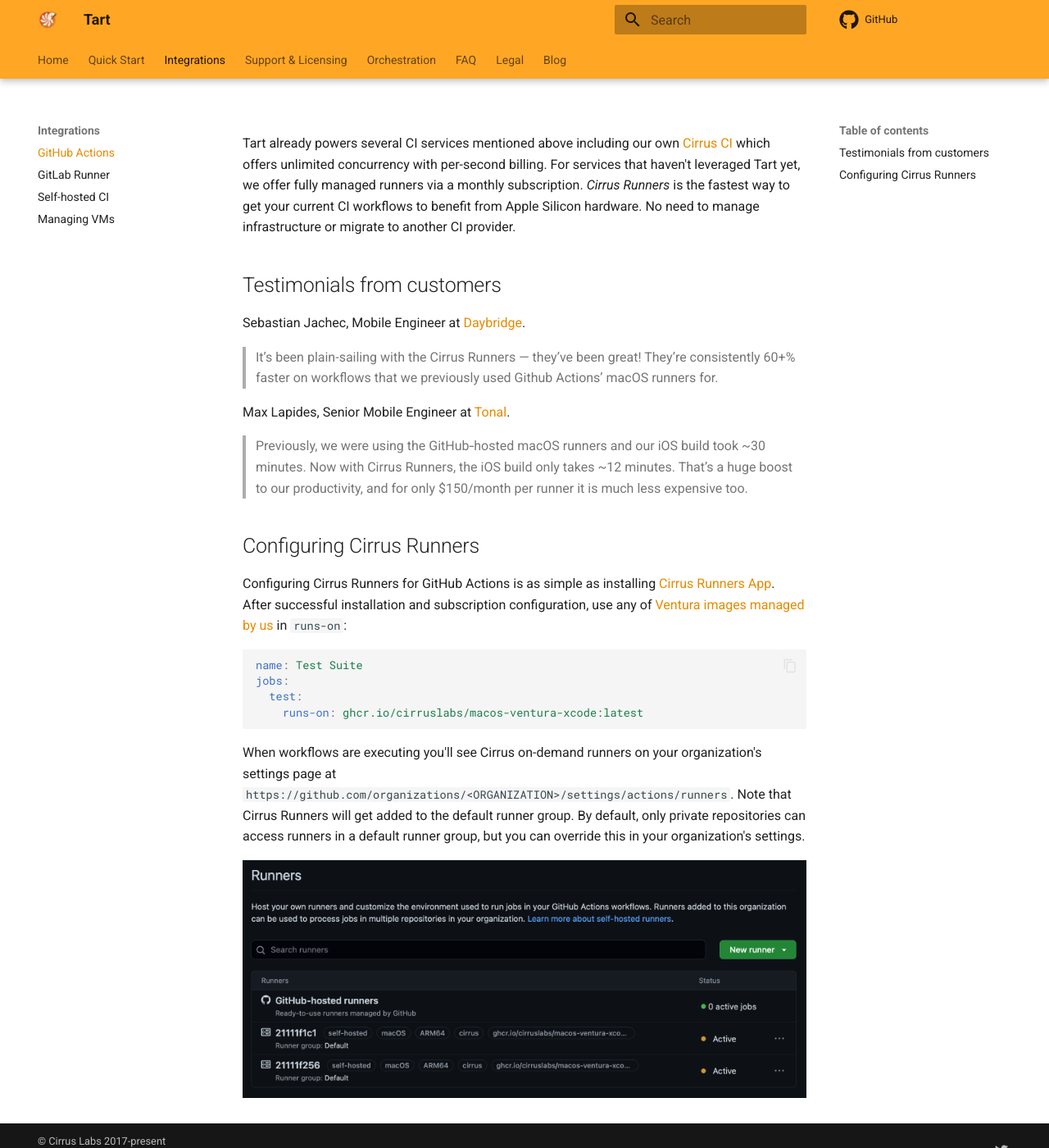
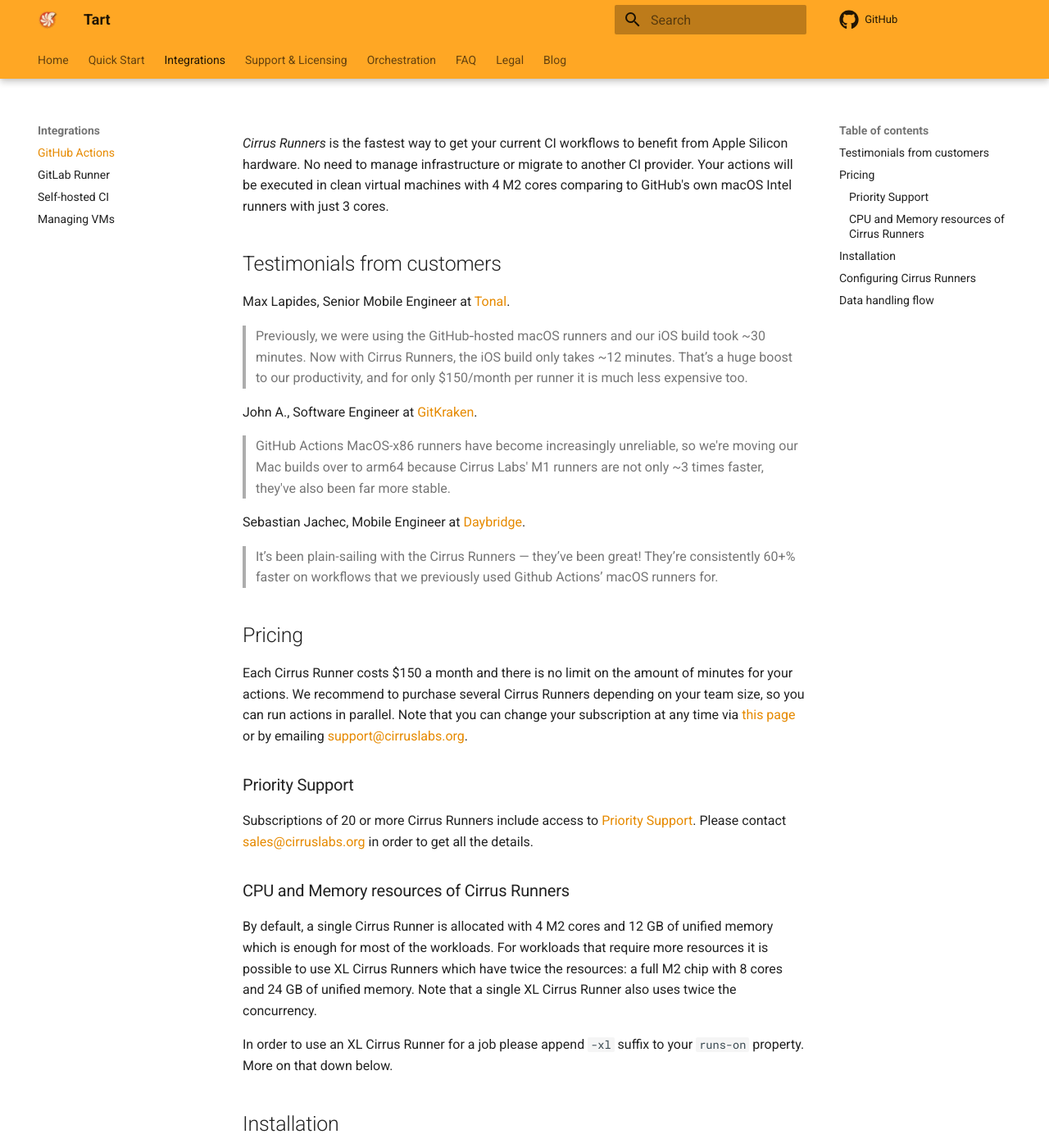
Before and after one commit to cirruslabs/tart, an MkDocs documentation site: the page built from docs/integrations/github-actions.md, in a window 1280 px wide and 1400 px high. Shown: the whole window at 82% size. Built offline with MkDocs 1.6.1 and Material for MkDocs 9.7.7, drawn with Linux system fonts in a browser that asks for light colours; plug-ins that fetch from the network failed and are left out; comment, search, counter and statistics services are not loaded; some of the changed text lies outside the part shown.

Commit message:
Document XL Cirrus Runners
Also tried to put everything about Cirrus Runners in one place rather than having the information spreaded between https://tart.run and https://github.com/apps/cirrus-runners.

Plus updated docs to use Sonoma.

````diff
--- a/docs/integrations/github-actions.md
+++ b/docs/integrations/github-actions.md
@@ -1,33 +1,107 @@
-# GitHub Actions
+# Cirrus Runners for GitHub Actions
 
-Tart already powers several CI services mentioned above including our own [Cirrus CI](https://cirrus-ci.org/guide/macOS/) which offers unlimited concurrency with per-second billing.
-For services that haven't leveraged Tart yet, we offer fully managed runners via a monthly subscription.
 *Cirrus Runners* is the fastest way to get your current CI workflows to benefit from Apple Silicon hardware. No need to manage infrastructure or migrate to another CI provider.
+Your actions will be executed in clean virtual machines with 4 M2 cores comparing to GitHub's own macOS Intel runners with just 3 cores.
 
 ## Testimonials from customers
+
+Max Lapides, Senior Mobile Engineer at [Tonal](https://www.tonal.com/).
+
+> Previously, we were using the GitHub‑hosted macOS runners and our iOS build took ~30 minutes. Now with Cirrus Runners, the iOS build only takes ~12 minutes. That’s a huge boost to our productivity, and for only $150/month per runner it is much less expensive too.
+
+John A., Software Engineer at [GitKraken](https://www.gitkraken.com/).
+
+> GitHub Actions MacOS-x86 runners have become increasingly unreliable, so we're moving our Mac builds over to arm64 because Cirrus Labs' M1 runners are not only ~3 times faster, they've also been far more stable.
 
 Sebastian Jachec, Mobile Engineer at [Daybridge](https://www.daybridge.com/).
 
 > It’s been plain-sailing with the Cirrus Runners — they’ve been great! They’re consistently 60+% faster on workflows that we previously used Github Actions’ macOS runners for.
 
-Max Lapides, Senior Mobile Engineer at [Tonal](https://www.tonal.com/).
+## Pricing
 
-> Previously, we were using the GitHub‑hosted macOS runners and our iOS build took ~30 minutes. Now with Cirrus Runners, the iOS build only takes ~12 minutes. That’s a huge boost to our productivity, and for only $150/month per runner it is much less expensive too.
+Each Cirrus Runner costs $150 a month and there is no limit on the amount of minutes for your actions.
+We recommend to purchase several Cirrus Runners depending on your team size, so you can run actions in
+parallel. Note that you can change your subscription at any time via [this page](https://billing.stripe.com/p/login/3cs7vNbzo92p7fy3cc)
+or by emailing [support@cirruslabs.org](mailto:support@cirruslabs.org).
 
+### Priority Support
+
+Subscriptions of 20 or more Cirrus Runners include access to [Priority Support](../licensing.md#priority-support).
+Please contact [sales@cirruslabs.org](mailto:sales@cirruslabs.org) in order to get all the details.
+
+### CPU and Memory resources of Cirrus Runners
+
+By default, a single Cirrus Runner is allocated with 4 M2 cores and 12 GB of unified memory which is enough for most of the workloads.
+For workloads that require more resources it is possible to use XL Cirrus Runners which have twice the resources: a full M2 chip with 8 cores
+and 24 GB of unified memory. Note that a single XL Cirrus Runner also uses twice the concurrency.
+
+In order to use an XL Cirrus Runner for a job please append `-xl` suffix to your `runs-on` property. More on that down below.
+
+## Installation
+
+Once you configure [Cirrus Runners App](https://github.com/apps/cirrus-runners) for your organization, you'll be redirected
+to a checkout page powered by Stripe. During the checkout process you'll be able to configure a subscription for
+a desired amount of parallel Cirrus Runners and try it for free for 10 days.
+
+Once configured, please follow instruction below. If you have any questions please contact [support@cirruslabs.org](mailto:support@cirruslabs.org).
+Subscriptions with more than 10 runners also include Priority Support
 
 ## Configuring Cirrus Runners
 
-Configuring Cirrus Runners for GitHub Actions is as simple as installing [Cirrus Runners App](https://github.com/apps/cirrus-runners).
-After successful installation and subscription configuration, use any of [Ventura images managed by us](https://github.com/cirruslabs/macos-image-templates) in `runs-on`:
+In order for Cirrus Runners to be used by your GitHub Actions workflow jobs, specify a desired image in the `runs-on` property.
 
-```yaml
-name: Test Suite
-jobs:
-  test:
-    runs-on: ghcr.io/cirruslabs/macos-ventura-xcode:latest
-```
+=== "Default Cirrus Runner"
+
+    ```yaml
+    name: Tests
+    jobs:
+      test:
+        runs-on: ghcr.io/cirruslabs/macos-sonoma-xcode:latest
+    ```
+
+=== "XL Cirrus Runner"
+
+    ```yaml
+    name: Integration Tests
+    jobs:
+      test:
+        runs-on: ghcr.io/cirruslabs/macos-sonoma-xcode:latest-xl
+    ```
+
+List of all available images can be found in [this repository](https://github.com/cirruslabs/macos-image-templates).
+
+Note that Tart VM images don't have the same set of pre-installed packages as the official Intel GitHub runners.
+If something is missing please [create an issue within this repository](https://github.com/cirruslabs/macos-image-templates/issues/new).
 
 When workflows are executing you'll see Cirrus on-demand runners on your organization's settings page at `https://github.com/organizations/<ORGANIZATION>/settings/actions/runners`.
-Note that Cirrus Runners will get added to the default runner group. By default, only private repositories can access runners in a default runner group, but you can override this in your organization's settings.
+Note that Cirrus Runners will get added to the default runner group.
+
+!!! tip "Using Cirrus Runners with public repositories"
+
+    By default, only private repositories can access runners in a default runner group, but you can override this in your organization's settings:
+
+    ```https://github.com/organizations/<YOUR ORGANIZATION NAME>/settings/actions/runner-groups/1```
 
 ![](/assets/images/TartGHARunners.png)
+
+## Data handling flow
+
+By design Cirrus Runners service never sees any of your secrets or source code and acts as compute platform with the lastest
+Apple Silicon hardware that can quickly allocate CPU/Memory resources for your jobs.
+
+Here is a high-level overview of how Cirrus Runners service manages runners for your organization:
+
+- Cirrus Runner GitHub App is subscribed to [`workflow_job`](https://docs.github.com/en/webhooks/webhook-events-and-payloads#workflow_job).
+- Upon receiving a new event targeting Cirrus Runners via `runs-on` property the following steps take place:
+
+    * Non-personal information about your job is saved to perform health checking of Cirrus Runners execution.
+    * Cirrus Runners GitHub App has only one permission that allows generating temporary registration tokens for
+      self-hosted GitHub Actions Runners. Note that Cirrus Runners GitHub App itself doesn't have access to contents of
+      repositories in your organization.
+    * Cirrus Runners Service creates a new single use Tart VM, generates a temporary registration tokens for self-hosted runners
+      and passes it without storing inside the VM for the GitHub Actions Runner service to [start a ephemeral runner](https://github.blog/changelog/2021-09-20-github-actions-ephemeral-self-hosted-runners-new-webhooks-for-auto-scaling/).
+
+- Cirrus Runners service continuously monitors health of the Tart VM executing your job to make sure it runs to completion.
+- After the job finishes the ephemeral Tart VM is getting destroyed with all the information of the job run.
+
+If you have any questions or concerns please feel free to reach out to [support@cirruslabs.org](mailto:support@cirruslabs.org).
````
Also changed, not shown: .cirrus.yml (+5 -5 lines), README.md (+2 -2 lines), docs/blog/posts/2023-04-28-orchard-ssh-over-grpc.md (+4 -4 lines), docs/integrations/cirrus-cli.md (+2 -2 lines), docs/integrations/gitlab-runner.md (+1 -1 lines), docs/integrations/vm-management.md (+4 -4 lines), docs/quick-start.md (+7 -7 lines), 2 other files.
